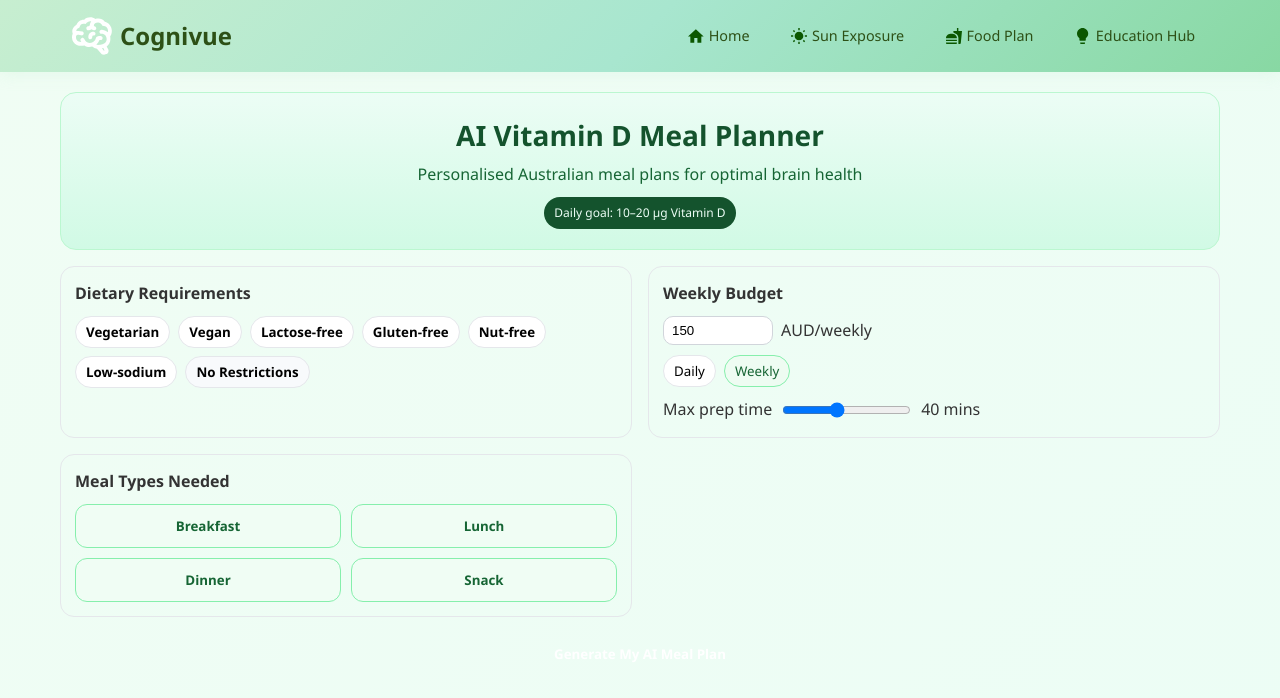
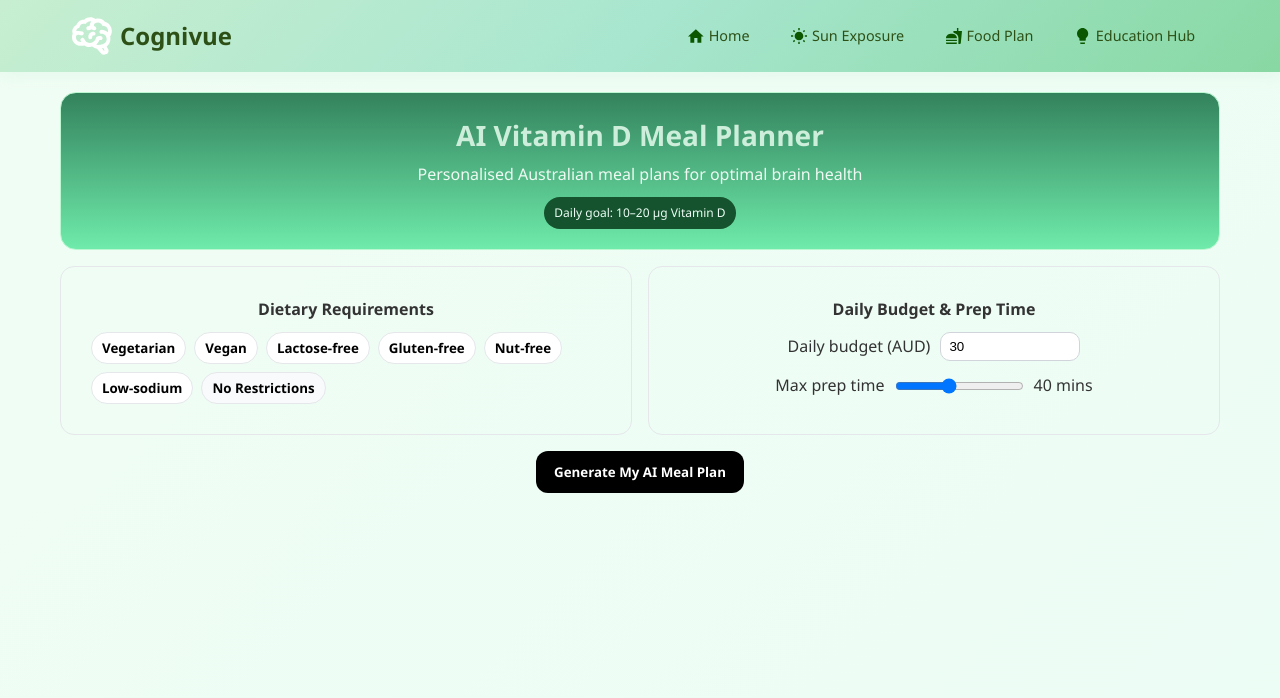
Before and after one commit to para0007-dev/cognivue, a Vue app: page /mealplanner in a window 1280 px wide. Shown: the top 698 px of the page. Built offline with nearby package versions, Linux system fonts and the light colour scheme; sample sign-in values are in the browser's storage.

Commit message:
Fixed some bugs in json rendering and added more functionality

```diff
--- a/src/views/MealPlannerView.vue
+++ b/src/views/MealPlannerView.vue
@@ -5,33 +5,32 @@ import { mealAI } from '@/services/api.js'
 
 const dietaryOptions = ['Vegetarian','Vegan','Lactose-free','Gluten-free','Nut-free','Low-sodium']
 const selectedDietary = ref([])
-const budget = ref(150)
-const budgetScope = ref('weekly') // weekly | daily
+const budget = ref(30) // daily budget scope
 const maxPrep = ref(40)
-const mealTypes = ['Breakfast','Lunch','Dinner','Snack']
-const selectedMealTypes = ref(['Breakfast','Lunch','Dinner','Snack'])
 
 const loading = ref(false)
 const error = ref(null)
 const result = ref(null)
 
-function toggleChip(arr, v){ const i=arr.value.indexOf(v); i>=0?arr.value.splice(i,1):arr.value.push(v) }
+function toggleChip(v){
+  const i = selectedDietary.value.indexOf(v)
+  i>=0 ? selectedDietary.value.splice(i,1) : selectedDietary.value.push(v)
+}
 
 async function generate(){
-  loading.value = true; error.value = null; result.value = null
+  loading.value = true; error.value=null; result.value=null
   try{
-    const payload = {
+    const res = await mealAI.generate({
       days: 1,
-      budget_scope: budgetScope.value,
-      budget_aud: Number(budget.value),
+      budget_scope: 'daily',
+      budgetAud: Number(budget.value),
       max_prep_minutes: Number(maxPrep.value),
-      dietary: selectedDietary.value.map(s=>s.toLowerCase()),
-    }
-    const res = await mealAI.generate(payload)
+      dietary_restrictions: selectedDietary.value.map(s=>s.toLowerCase())
+    })
     if(!res.success) throw new Error(res.error || 'Failed')
     result.value = res
-  }catch(e){ error.value = e.message || 'Failed to generate' }
-  finally{ loading.value = false }
+  }catch(e){ error.value = e.message || 'Failed' }
+  finally{ loading.value=false }
 }
 </script>
 
@@ -45,30 +44,26 @@ async function generate(){
       <div class="goal-pill">Daily goal: 10–20 µg Vitamin D</div>
     </section>
 
-    <!-- Controls row -->
-    <section class="controls">
-      <!-- Dietary chips -->
+    <section class="controls two-col">
+      <!-- LEFT: Dietary -->
       <div class="card">
         <div class="card-title">Dietary Requirements</div>
         <div class="chips">
           <button v-for="opt in dietaryOptions" :key="opt"
                   :class="['chip', selectedDietary.includes(opt) && 'chip--on']"
-                  @click="toggleChip(selectedDietary,opt)">
+                  @click="toggleChip(opt)">
             {{ opt }}
           </button>
           <button class="chip ghost" @click="selectedDietary=[]">No Restrictions</button>
         </div>
       </div>
 
-      <!-- Budget card -->
+      <!-- RIGHT: Budget and Prep time -->
       <div class="card">
-        <div class="card-title">Weekly Budget</div>
-        <div class="budget">
-          <input type="number" min="0" step="5" v-model.number="budget" /> <span>AUD/{{ budgetScope }}</span>
-        </div>
-        <div class="scope">
-          <button :class="['scope-btn', budgetScope==='daily' && 'on']" @click="budgetScope='daily'">Daily</button>
-          <button :class="['scope-btn', budgetScope==='weekly' && 'on']" @click="budgetScope='weekly'">Weekly</button>
+        <div class="card-title">Daily Budget & Prep Time</div>
+        <div class="budget-row">
+          <label>Daily budget (AUD)</label>
+          <input type="number" min="0" step="1" v-model.number="budget" />
         </div>
         <div class="slider">
           <label>Max prep time</label>
@@ -76,21 +71,9 @@ async function generate(){
           <span>{{ maxPrep }} mins</span>
         </div>
       </div>
-
-      <!-- Meal type buttons -->
-      <div class="card">
-        <div class="card-title">Meal Types Needed</div>
-        <div class="types">
-          <button v-for="t in mealTypes" :key="t"
-                  :class="['type-btn', selectedMealTypes.includes(t) && 'on']"
-                  @click="toggleChip(selectedMealTypes,t)">
-            {{ t }}
-          </button>
-        </div>
-      </div>
     </section>
 
-    <!-- Generate CTA -->
+    <!-- CTA -->
     <div class="cta">
       <button class="generate" :disabled="loading" @click="generate">
         {{ loading ? 'Generating…' : 'Generate My AI Meal Plan' }}
@@ -157,27 +140,35 @@ async function generate(){
   --card:#ffffff;
   --ink:#0f172a;
   --muted:#64748b;
-  --brand:#16a34a;
+  --brand:#163321;
   --brand-600:#15803d;
   --accent:#60a5fa;
   --ring:rgba(22,163,74,.25);
 }
 
 .mp{max-width:1200px;margin:0 auto;padding:20px}
-.hero{background:linear-gradient(180deg,#ecfdf5, #d1fae5); border:1px solid #bbf7d0; padding:20px; border-radius:16px; text-align:center; margin-bottom:16px}
-.title{font-size:28px;font-weight:800;color:#14532d}
-.subtitle{color:#166534;margin-top:4px}
+.hero{background:linear-gradient(180deg,#33825d, #6febab); border:1px solid #bbf7d0; padding:20px; border-radius:16px; text-align:center; margin-bottom:16px}
+.title{font-size:28px;font-weight:800;color:#cdeeda}
+.subtitle{color:#effaf3;margin-top:4px}
 .goal-pill{display:inline-block;margin-top:10px;background:#14532d;color:#ecfdf5;padding:6px 10px;border-radius:999px;font-size:12px}
 
-.controls{display:grid;grid-template-columns:1fr 1fr; gap:16px}
-.card{background:var(--card);border:1px solid #e5e7eb;border-radius:14px;padding:14px}
+.controls.two-col{
+  display:grid;
+  grid-template-columns: 1fr 1fr;
+  gap:16px;
+}
+.card{background:var(--card);border:1px solid #e5e7eb;border-radius:14px;padding: 30px;display: flex; flex-direction: column; align-items: center;}
 .card-title{font-weight:700;margin-bottom:10px}
 .chips{display:flex;flex-wrap:wrap;gap:8px}
 .chip{border:1px solid #e5e7eb;background:#fff;border-radius:999px;padding:6px 10px;font-weight:600;cursor:pointer}
 .chip--on{background:#dcfce7;border-color:#86efac;color:#14532d}
 .chip.ghost{background:#f8fafc}
-.budget{display:flex;align-items:center;gap:8px;margin-bottom:10px}
-.budget input{width:110px;padding:6px 8px;border:1px solid #d1d5db;border-radius:10px}
+.budget-row{
+  display:flex; align-items:center; gap:10px; margin-bottom:12px;
+}
+.budget-row input{
+  width:140px; padding:6px 8px; border:1px solid #d1d5db; border-radius:10px;
+}
 .scope{display:flex;gap:8px;margin-bottom:10px}
 .scope-btn{padding:6px 10px;border:1px solid #e5e7eb;border-radius:999px;background:#fff;cursor:pointer}
 .scope-btn.on{background:#eefcf2;border-color:#86efac;color:#166534}
@@ -187,7 +178,7 @@ async function generate(){
 .type-btn.on{background:#f0fdf4;border-color:#86efac;color:#166534}
 
 .cta{display:flex;justify-content:center;margin:16px 0}
-.generate{background:linear-gradient(180deg,var(--brand),var(--brand-600));color:#fff;border:none;border-radius:12px;padding:12px 18px;font-weight:800;cursor:pointer;box-shadow:0 8px 20px var(--ring)}
+.generate{background:black;color:#fff;border:none;border-radius:12px;padding:12px 18px;font-weight:800;cursor:pointer;box-shadow:0 8px 20px var(--ring)}
 .generate:disabled{opacity:.6;cursor:not-allowed}
 
 .alert{color:#b91c1c;margin:10px 0}
@@ -212,6 +203,6 @@ async function generate(){
 .tag{background:#f1f5f9;border-radius:999px;padding:2px 8px;font-size:12px}
 
 @media (max-width: 900px){
-  .controls{grid-template-columns:1fr}
+  .controls.two-col{grid-template-columns:1fr;}
 }
 </style>
```
Also changed, not shown: 1 other file (tests, documents, lock files or other folders).
